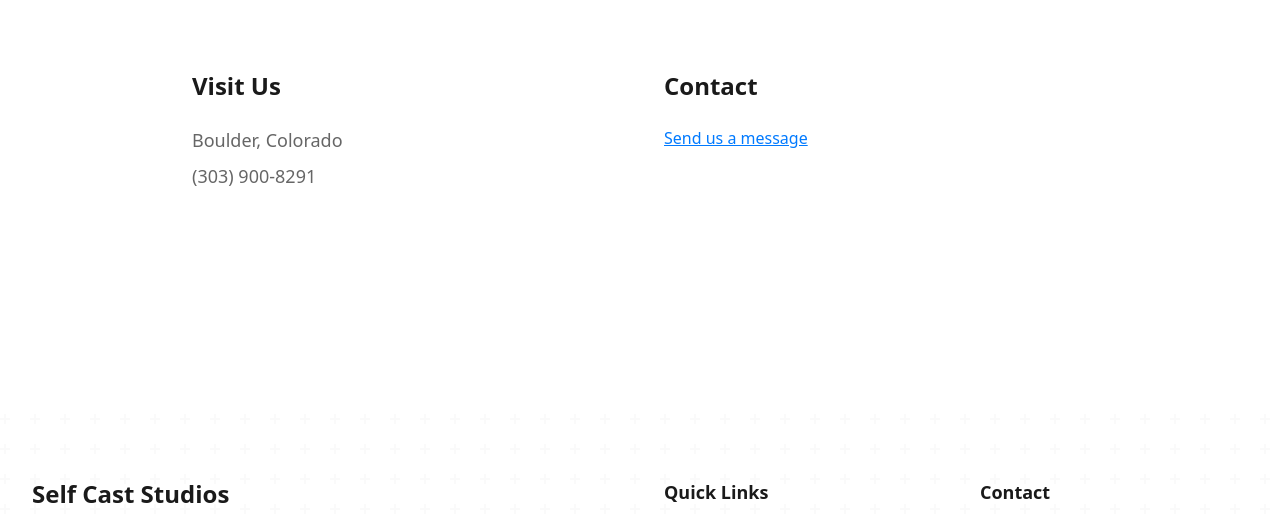
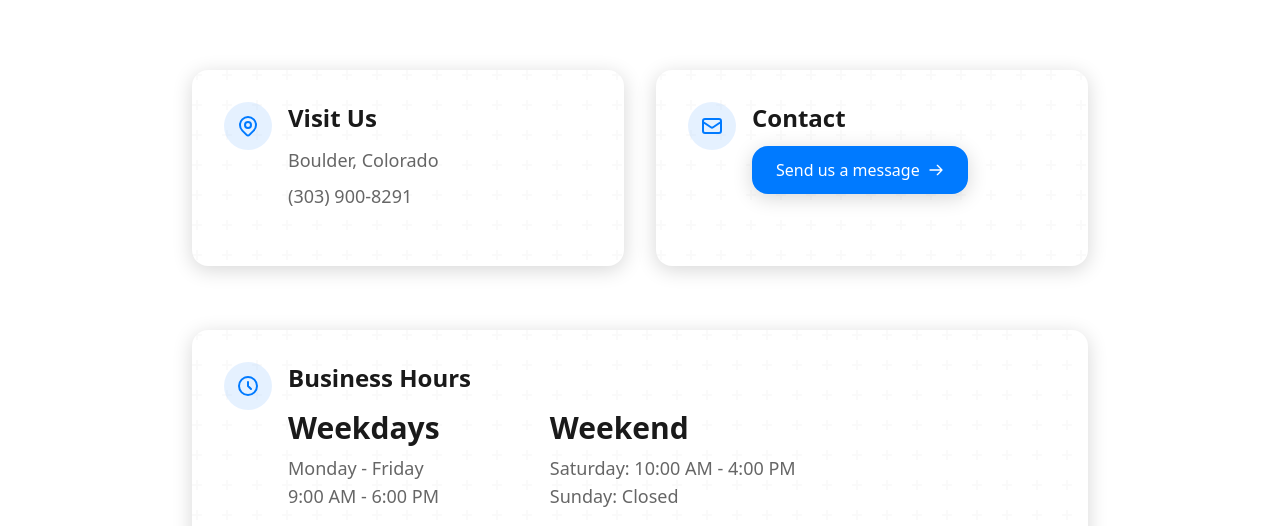
Before and after one commit to Vicsicard/selfcaststudios, a Next.js app: page /contact in a window 1280 px wide. Shown: the part 386-912 px from the top of the page. Built offline with nearby package versions, Linux system fonts and the light colour scheme; a web font is replaced by a local one.

Commit message:
Enhance Contact Page Design
- Added proper blue button with hover effects for 'Send us a message'
- Added icons for better visual hierarchy
- Improved layout with cards and shadows
- Added business hours section with grid layout
- Enhanced overall visual appeal with better spacing and depth

```diff
--- a/app/contact/page.tsx
+++ b/app/contact/page.tsx
@@ -22,21 +22,70 @@
 
       <div className="container mx-auto px-4 py-section">
         <div className="max-w-4xl mx-auto">
-          <div className="grid md:grid-cols-2 gap-12">
+          {/* Contact Cards */}
+          <div className="grid md:grid-cols-2 gap-8 mb-16">
+            <div className="bg-surface rounded-custom shadow-custom p-8">
+              <div className="flex items-start space-x-4 mb-6">
+                <div className="w-12 h-12 rounded-full bg-accent/10 flex items-center justify-center flex-shrink-0">
+                  <svg className="w-6 h-6 text-accent" fill="none" stroke="currentColor" viewBox="0 0 24 24">
+                    <path strokeLinecap="round" strokeLinejoin="round" strokeWidth={2} d="M17.657 16.657L13.414 20.9a1.998 1.998 0 01-2.827 0l-4.244-4.243a8 8 0 1111.314 0z" />
+                    <path strokeLinecap="round" strokeLinejoin="round" strokeWidth={2} d="M15 11a3 3 0 11-6 0 3 3 0 016 0z" />
+                  </svg>
+                </div>
                 <div>
-              <h2 className="text-2xl font-bold text-primary mb-6">Visit Us</h2>
+                  <h2 className="text-2xl font-bold text-primary mb-3">Visit Us</h2>
                   <p className="text-text-light mb-2">Boulder, Colorado</p>
-              <p className="text-text-light mb-6">(303) 900-8291</p>
+                  <p className="text-text-light">(303) 900-8291</p>
+                </div>
+              </div>
             </div>
 
+            <div className="bg-surface rounded-custom shadow-custom p-8">
+              <div className="flex items-start space-x-4 mb-6">
+                <div className="w-12 h-12 rounded-full bg-accent/10 flex items-center justify-center flex-shrink-0">
+                  <svg className="w-6 h-6 text-accent" fill="none" stroke="currentColor" viewBox="0 0 24 24">
+                    <path strokeLinecap="round" strokeLinejoin="round" strokeWidth={2} d="M3 8l7.89 5.26a2 2 0 002.22 0L21 8M5 19h14a2 2 0 002-2V7a2 2 0 00-2-2H5a2 2 0 00-2 2v10a2 2 0 002 2z" />
+                  </svg>
+                </div>
                 <div>
-              <h2 className="text-2xl font-bold text-primary mb-6">Contact</h2>
+                  <h2 className="text-2xl font-bold text-primary mb-3">Contact</h2>
                   <button
                     onClick={handleContactClick}
-                className="text-accent hover:text-accent-light transition-colors underline"
+                    className="inline-flex items-center px-6 py-3 bg-accent text-text-white rounded-custom hover:bg-accent-light transition-colors shadow-custom hover:shadow-custom-hover"
                   >
-                Send us a message
+                    <span>Send us a message</span>
+                    <svg className="w-4 h-4 ml-2" fill="none" stroke="currentColor" viewBox="0 0 24 24">
+                      <path strokeLinecap="round" strokeLinejoin="round" strokeWidth={2} d="M14 5l7 7m0 0l-7 7m7-7H3" />
+                    </svg>
                   </button>
+                </div>
+              </div>
+            </div>
+          </div>
+
+          {/* Business Hours */}
+          <div className="bg-surface rounded-custom shadow-custom p-8">
+            <div className="flex items-start space-x-4 mb-6">
+              <div className="w-12 h-12 rounded-full bg-accent/10 flex items-center justify-center flex-shrink-0">
+                <svg className="w-6 h-6 text-accent" fill="none" stroke="currentColor" viewBox="0 0 24 24">
+                  <path strokeLinecap="round" strokeLinejoin="round" strokeWidth={2} d="M12 8v4l3 3m6-3a9 9 0 11-18 0 9 9 0 0118 0z" />
+                </svg>
+              </div>
+              <div>
+                <h2 className="text-2xl font-bold text-primary mb-4">Business Hours</h2>
+                <div className="grid grid-cols-2 gap-4">
+                  <div>
+                    <h3 className="font-semibold text-primary mb-2">Weekdays</h3>
+                    <p className="text-text-light">Monday - Friday</p>
+                    <p className="text-text-light">9:00 AM - 6:00 PM</p>
+                  </div>
+                  <div>
+                    <h3 className="font-semibold text-primary mb-2">Weekend</h3>
+                    <p className="text-text-light">Saturday: 10:00 AM - 4:00 PM</p>
+                    <p className="text-text-light">Sunday: Closed</p>
+                  </div>
+                </div>
+              </div>
             </div>
           </div>
         </div>
```
Lines whose indentation alone changed are shown as unchanged.
